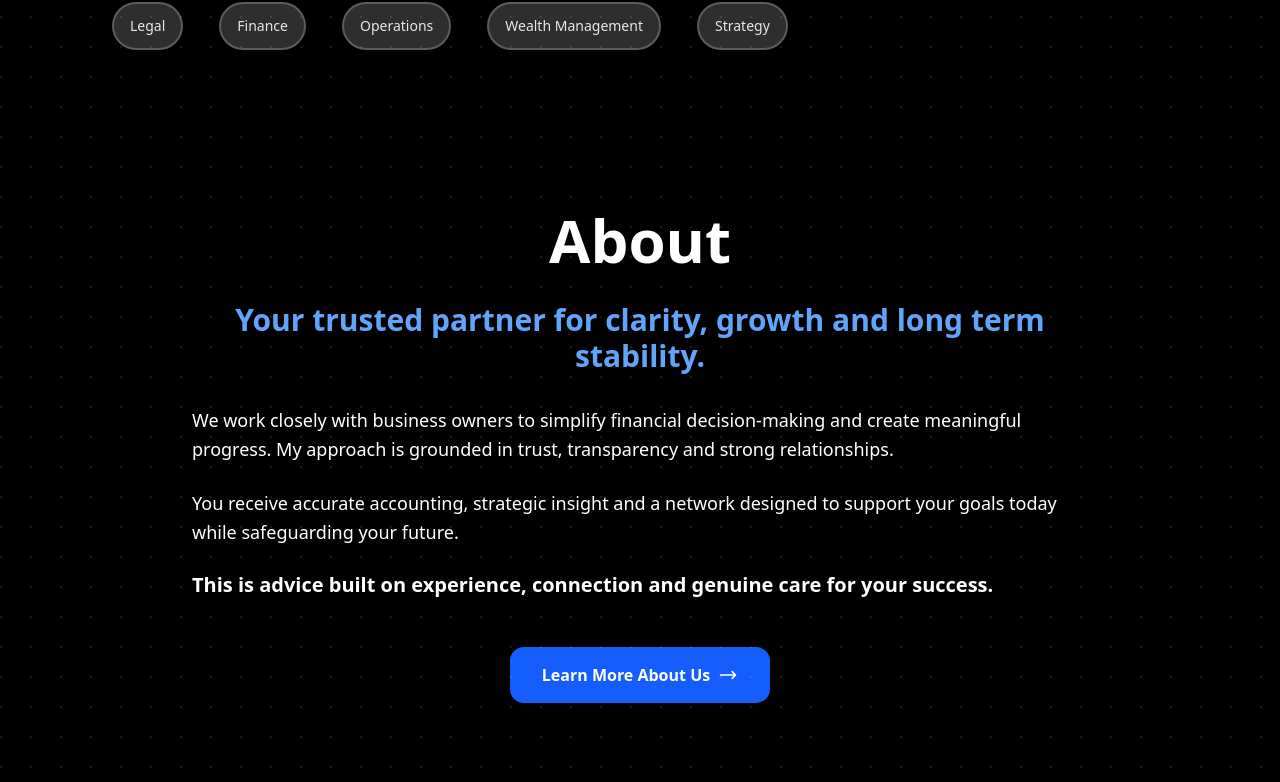
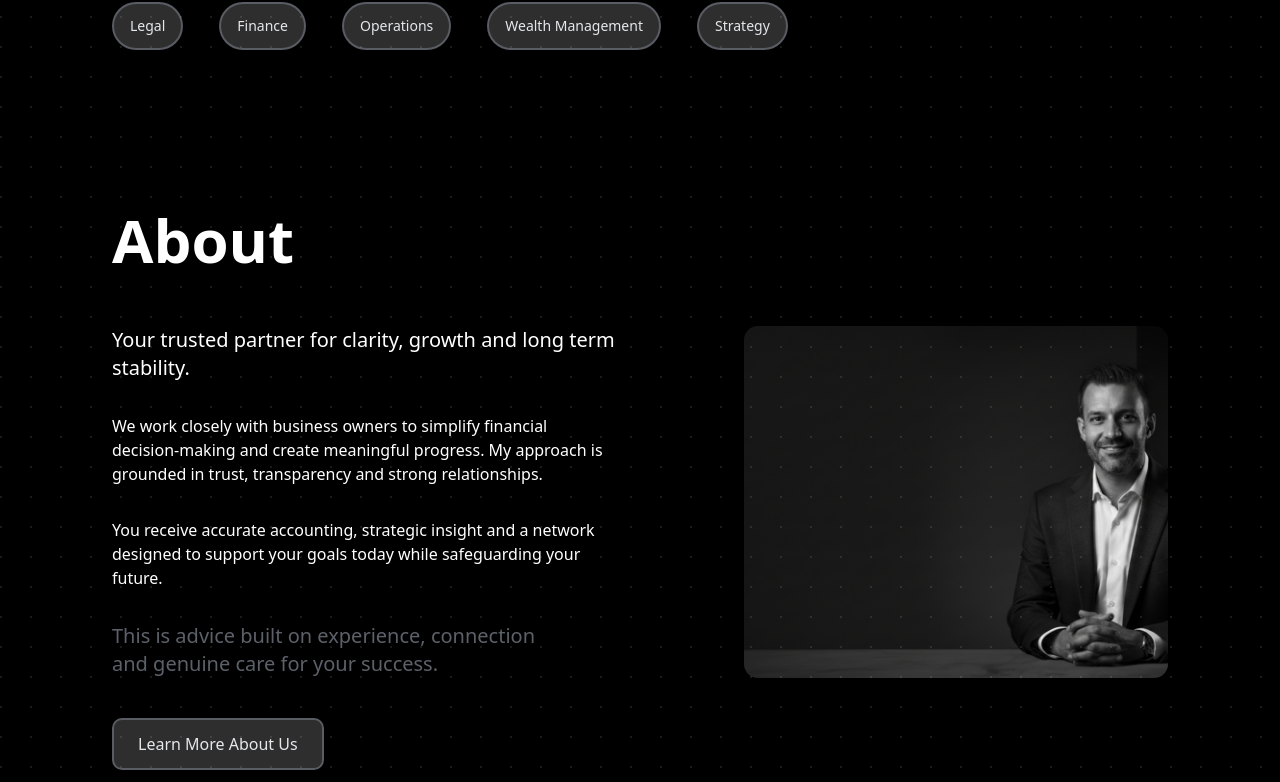
Before and after one commit to KrisD23/abrol, a Next.js app: page / in a window 1280 px wide. Shown: the part 2954-3736 px from the top of the page. Built offline with nearby package versions, Linux system fonts and the light colour scheme.

Commit message:
added NewAboutSection

```diff
--- a/src/app/globals.css
+++ b/src/app/globals.css
@@ -230,9 +230,7 @@
   }
 
   /* Button color */
-  button {
-    color: #ffffff !important;
-  }
+
 
   /* Homepage component overrides */
   .homepage-section {
--- a/src/components/homepage/AboutSection.tsx
+++ b/src/components/homepage/AboutSection.tsx
@@ -1,97 +1,51 @@
 "use client";
 
 import { motion } from "framer-motion";
+import Image from "next/image";
 import Link from "next/link";
 
 export default function AboutSection() {
   return (
-    <section className="py-20 bg-black homepage-section">
-      <div className="container mx-auto px-4">
-        <div className="max-w-4xl mx-auto">
-          <motion.h2
-            className="text-4xl md:text-5xl lg:text-6xl font-bold mb-8 text-white text-center"
-            initial={{ opacity: 0, y: 30 }}
-            whileInView={{ opacity: 1, y: 0 }}
-            transition={{ duration: 0.8 }}
-            viewport={{ once: true }}
-          >
-            About
-          </motion.h2>
+    <section className="px-28 pt-20 pb-28">
+      <h1 className="text-6xl font-semibold ">About</h1>
 
-          <motion.p
-            className="text-2xl md:text-3xl text-blue-400 font-semibold mb-8 text-center"
-            initial={{ opacity: 0, y: 20 }}
-            whileInView={{ opacity: 1, y: 0 }}
-            transition={{ duration: 0.8, delay: 0.1 }}
-            viewport={{ once: true }}
-          >
+      <div className="grid grid-cols-12 gap-12 mt-14">
+        <div className=" col-span-6 flex flex-col gap-8">
+          <h2 className="text-xl font-medium">
             Your trusted partner for clarity, growth and long term stability.
-          </motion.p>
-
-          <div className="space-y-6 text-lg text-gray-300 leading-relaxed">
-            <motion.p
-              initial={{ opacity: 0, y: 20 }}
-              whileInView={{ opacity: 1, y: 0 }}
-              transition={{ duration: 0.8, delay: 0.2 }}
-              viewport={{ once: true }}
-            >
-              We work closely with business owners to simplify financial
-              decision-making and create meaningful progress. My approach is
-              grounded in trust, transparency and strong relationships.
-            </motion.p>
-
-            <motion.p
-              initial={{ opacity: 0, y: 20 }}
-              whileInView={{ opacity: 1, y: 0 }}
-              transition={{ duration: 0.8, delay: 0.3 }}
-              viewport={{ once: true }}
-            >
-              You receive accurate accounting, strategic insight and a network
-              designed to support your goals today while safeguarding your
-              future.
-            </motion.p>
-
-            <motion.p
-              className="text-xl font-semibold text-white"
-              initial={{ opacity: 0, y: 20 }}
-              whileInView={{ opacity: 1, y: 0 }}
-              transition={{ duration: 0.8, delay: 0.4 }}
-              viewport={{ once: true }}
-            >
-              This is advice built on experience, connection and genuine care
-              for your success.
-            </motion.p>
+          </h2>
+          <p>
+            We work closely with business owners to simplify financial
+            decision-making and create meaningful progress. My approach is
+            grounded in trust, transparency and strong relationships.
+          </p>
+          <p>
+            You receive accurate accounting, strategic insight and a network
+            designed to support your goals today while safeguarding your future.
+          </p>
+          <div>
+            <p className="text-gray-400/60 text-xl font-medium">
+              This is advice built on experience, connection
+            </p>
+            <p className="text-gray-400/60 text-xl font-medium">
+              and genuine care for your success.
+            </p>
           </div>
-
-          <motion.div
-            className="mt-12 text-center"
-            initial={{ opacity: 0, y: 30 }}
-            whileInView={{ opacity: 1, y: 0 }}
-            transition={{ duration: 0.8, delay: 0.5 }}
-            viewport={{ once: true }}
-          >
-            <Link
-              href="/about"
-              className="inline-flex items-center px-8 py-4 bg-blue-600 text-white font-semibold rounded-xl hover:bg-blue-700 transition-colors shadow-lg hover:shadow-xl"
-            >
-              Learn More About Us
-              <svg
-                className="ml-2 w-5 h-5"
-                fill="none"
-                stroke="currentColor"
-                viewBox="0 0 24 24"
-              >
-                <path
-                  strokeLinecap="round"
-                  strokeLinejoin="round"
-                  strokeWidth={2}
-                  d="M17 8l4 4m0 0l-4 4m4-4H3"
-                />
-              </svg>
-            </Link>
-          </motion.div>
+        </div>
+        <div className=" col-span-6 pl-20">
+          <Image
+            src={"/ab_bg.png"}
+            alt=""
+            width={500}
+            height={500}
+            className="h-full w-full object-cover rounded-xl"
+          />
         </div>
       </div>
+
+      <button className="mt-10 px-6 py-3 rounded-lg font-medium bg-gray-200/20 text-gray-200 border-2 border-gray-400/40">
+        Learn More About Us
+      </button>
     </section>
   );
 }
```
